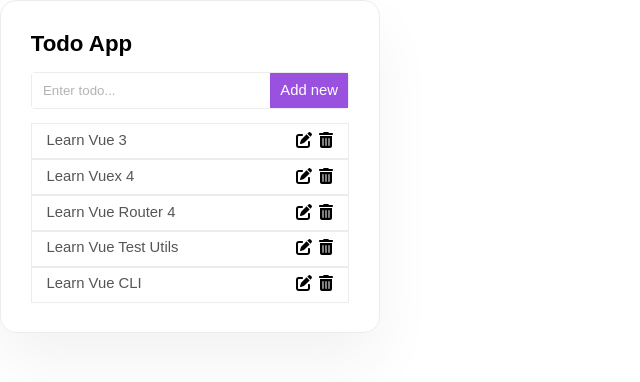
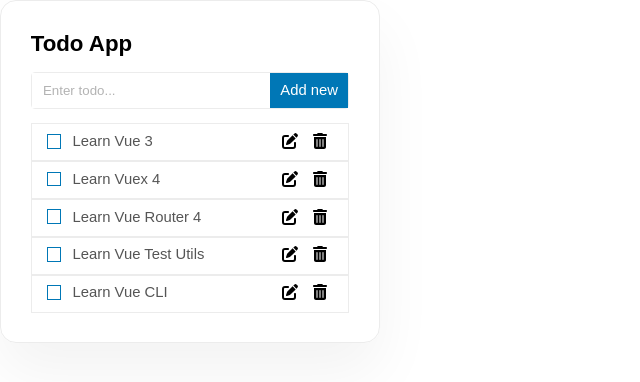
Before and after one commit to seriiserii825/todo-extension, a Vue app: page / in a window 1280 px wide. Shown: the top 382 px of the page, without its empty margins (0-640 px from the left). Built offline with nearby package versions, Linux system fonts and the light colour scheme.

Commit message:
feat: ListItem styled

```diff
--- a/src/components/popups/List.vue
+++ b/src/components/popups/List.vue
@@ -1,38 +1,16 @@
 <script setup lang="ts">
 import { usePopupStore } from "./../../stores/popup-store";
-import IconEdit from "./../icons/IconEdit.vue";
-import IconTrash from "./../icons/IconTrash.vue";
 const popup_store = usePopupStore();
+import ListItem from "./ListItem.vue";
 </script>
 
 <template>
   <ul class="list">
-    <li v-for="item in popup_store.list" :key="item.id" class="list__item">
-      <span>{{ item.title }}</span>
-      <div class="list__edit">
-        <IconEdit />
-      </div>
-      <div class="list__delete">
-        <IconTrash />
-      </div>
-    </li>
+    <ListItem
+      v-for="(item, index) in popup_store.list"
+      :key="item.id"
+      :item="item"
+      :index="index"
+    />
   </ul>
 </template>
-<style lang="scss">
-.list {
-  &__item {
-    display: flex;
-    justify-content: space-between;
-    padding: 0.8rem 1.6rem;
-    font-size: 1.6rem;
-    color: #555;
-    border: 1px solid #ececec;
-    span {
-      margin-right: auto;
-    }
-  }
-  &__edit {
-    margin-right: 0.8rem;
-  }
-}
-</style>
--- /dev/null
+++ b/src/components/popups/ListItem.vue
@@ -0,0 +1,57 @@
+<script setup lang="ts">
+import { PropType, defineProps, onMounted, ref } from "vue";
+import { IList } from "./../../interfaces/popups/IList";
+import IconEdit from "./../icons/IconEdit.vue";
+import IconTrash from "./../icons/IconTrash.vue";
+import CheckboxCustom from "./../ui/CheckboxCustom.vue";
+const props = defineProps({
+  item: Object as PropType<IList>,
+  index: Number,
+});
+const active = ref(false);
+
+onMounted(() => {
+  console.log(props.item, "props.item");
+});
+</script>
+
+<template>
+  <li class="list-item">
+    <div class="list-item__check">
+      <CheckboxCustom
+        :label="item.title"
+        :name="`checkbox-${index}`"
+        :id="`checkbox-${index}`"
+        v-model:checked="active"
+      />
+    </div>
+    <button class="list-item__edit">
+      <IconEdit />
+    </button>
+    <button class="list-item__delete">
+      <IconTrash />
+    </button>
+  </li>
+</template>
+<style lang="scss">
+.list-item {
+  display: flex;
+  justify-content: space-between;
+  padding: 0.8rem 1.6rem;
+  font-size: 1.6rem;
+  color: #555;
+  border: 1px solid #ececec;
+  &__check {
+    margin-right: auto;
+  }
+  &__edit,
+  &__delete {
+    background: transparent;
+    border: none;
+    cursor: pointer;
+  }
+  &__edit {
+    margin-right: 0.4rem;
+  }
+}
+</style>
--- a/src/components/popups/Search.vue
+++ b/src/components/popups/Search.vue
@@ -11,7 +11,7 @@
       name="search"
       v-model="search"
     />
-    <span>Add new</span>
+    <button>Add new</button>
   </div>
 </template>
 <style lang="scss">
@@ -32,7 +32,7 @@
       color: #b3b3b3;
     }
   }
-  span {
+  button {
     display: flex;
     justify-content: space-between;
     align-items: center;
--- /dev/null
+++ b/src/components/ui/CheckboxCustom.vue
@@ -0,0 +1,149 @@
+<script lang="ts" setup>
+const emits = defineEmits(["update:checked", "updateValue"]);
+
+const props = defineProps({
+  label: {
+    type: String,
+    default: "Checkbox",
+  },
+  name: {
+    type: String,
+    default: "checkbox",
+  },
+  id: {
+    type: [String],
+    required: true,
+  },
+  value: {
+    type: String,
+    required: false,
+  },
+  checked: {
+    type: Boolean,
+    required: true,
+  },
+  group: {
+    type: Boolean,
+    default: false,
+  },
+  privacy: {
+    type: Boolean,
+    default: false,
+  },
+  privacyLabel: {
+    type: String,
+    default: "privacy policy",
+  },
+});
+
+function toggleCheckbox(event: Event) {
+  const target = event?.target as HTMLInputElement;
+  if (props.group) {
+    if (target) {
+      emits("updateValue", { id: props.id, checked: target["checked"] });
+    }
+  } else {
+    if (target) {
+      emits("update:checked", target["checked"]);
+    }
+  }
+}
+</script>
+<template>
+  <div class="checkbox prevent-select">
+    <input
+      :name="name"
+      type="checkbox"
+      :id="id"
+      :value="value"
+      :checked="checked"
+      @input="toggleCheckbox($event)"
+    />
+    <label class="checkbox--privacy" v-if="privacy" :for="id"
+      >{{ label }}
+      <router-link to="/privacy-policy">{{ privacyLabel }}</router-link>
+    </label>
+    <label v-else :for="id"
+      ><span>{{ label }}</span></label
+    >
+  </div>
+</template>
+<style lang="scss">
+.checkbox {
+  position: relative;
+  z-index: 1;
+  display: block;
+  min-height: 1.5rem;
+
+  input {
+    position: absolute;
+    left: 0;
+    z-index: -1;
+    width: 1.6rem;
+    height: 1.6rem;
+    opacity: 0;
+    &:focus {
+      outline: 1px solid var(--accent);
+    }
+
+    &:checked + label {
+      &::after {
+        opacity: 1;
+      }
+    }
+  }
+
+  label {
+    position: relative;
+    display: block;
+    margin-bottom: 0;
+    padding-left: 2.8rem;
+    min-height: 2rem;
+    font-family: var(--font-1);
+    font-size: 1.6rem;
+    line-height: 1.4rem;
+    font-weight: 500;
+    overflow: hidden;
+    cursor: pointer;
+
+    span {
+      position: relative;
+      top: 3px;
+    }
+
+    &::before {
+      content: "";
+      position: absolute;
+      top: 0.2rem;
+      left: 0;
+      display: block;
+      width: 1.6rem;
+      height: 1.6rem;
+      pointer-events: none;
+      border: 1px solid var(--accent);
+    }
+
+    &::after {
+      content: "";
+      position: absolute;
+      top: 0.6rem;
+      left: 0.3rem;
+      display: block;
+      width: 0.9rem;
+      height: 0.8rem;
+      background: var(--accent);
+      opacity: 0;
+    }
+
+    &.checkbox--privacy {
+      a {
+        text-decoration: underline;
+
+        &:hover {
+          text-decoration: none;
+        }
+      }
+    }
+  }
+}
+</style>
--- a/src/scss/variables.scss
+++ b/src/scss/variables.scss
@@ -1,6 +1,6 @@
 :root {
-  --accent: #9B51E0;
-  --accent-hover: #9043d1;
+  --accent: #0077b6;
+  --accent-hover: #025987;
   --contrast: #10C400;
   --contrast-hover: #0db300;
   --font-1: "Manrope", sans-serif;
```
